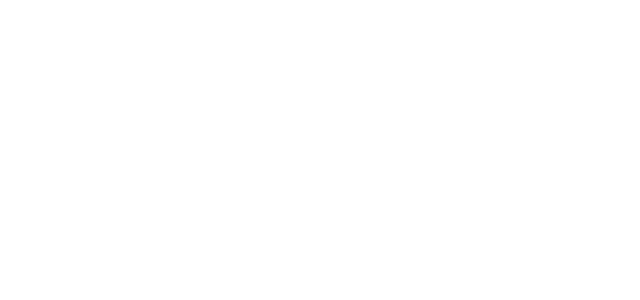
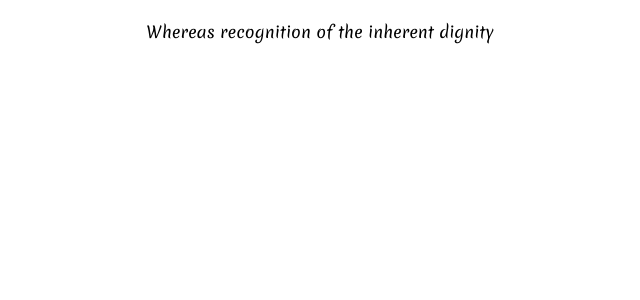
Before and after one commit to yurysidyakin/my-photo-blog, a React (Vite) app: page / in a window 1280 px wide. Shown: the top 300 px of the page, without its empty margins (320-960 px from the left). Built offline with nearby package versions, Linux system fonts and the light colour scheme.

Commit message:
add: Added font 'Merienda'.

```diff
--- a/index.html
+++ b/index.html
@@ -4,6 +4,13 @@
 		<meta charset="UTF-8" />
 		<link rel="icon" type="image/svg+xml" href="/vite.svg" />
 		<meta name="viewport" content="width=device-width, initial-scale=1.0" />
+		<!-- Подключение шрифта https://fonts.google.com/selection/embed -->
+		<link rel="preconnect" href="https://fonts.googleapis.com" />
+		<link rel="preconnect" href="https://fonts.gstatic.com" crossorigin />
+		<link
+			href="https://fonts.googleapis.com/css2?family=Merienda:wght@300..900&display=swap"
+			rel="stylesheet"
+		/>
 		<title>my-photo-blog</title>
 	</head>
 	<body>
--- a/src/App.tsx
+++ b/src/App.tsx
@@ -3,7 +3,7 @@ import './App.css';
 function App() {
 	return (
 		<>
-			<div></div>
+			<div>Whereas recognition of the inherent dignity</div>
 		</>
 	);
 }
--- a/src/index.css
+++ b/src/index.css
@@ -9,6 +9,10 @@
 }
 
 body {
+	font-family: 'Merienda', cursive;
+	font-optical-sizing: auto;
+	font-weight: 400;
+	font-style: normal;
 	margin: 0;
 	padding: 20px;
 	min-width: 320px;
```
